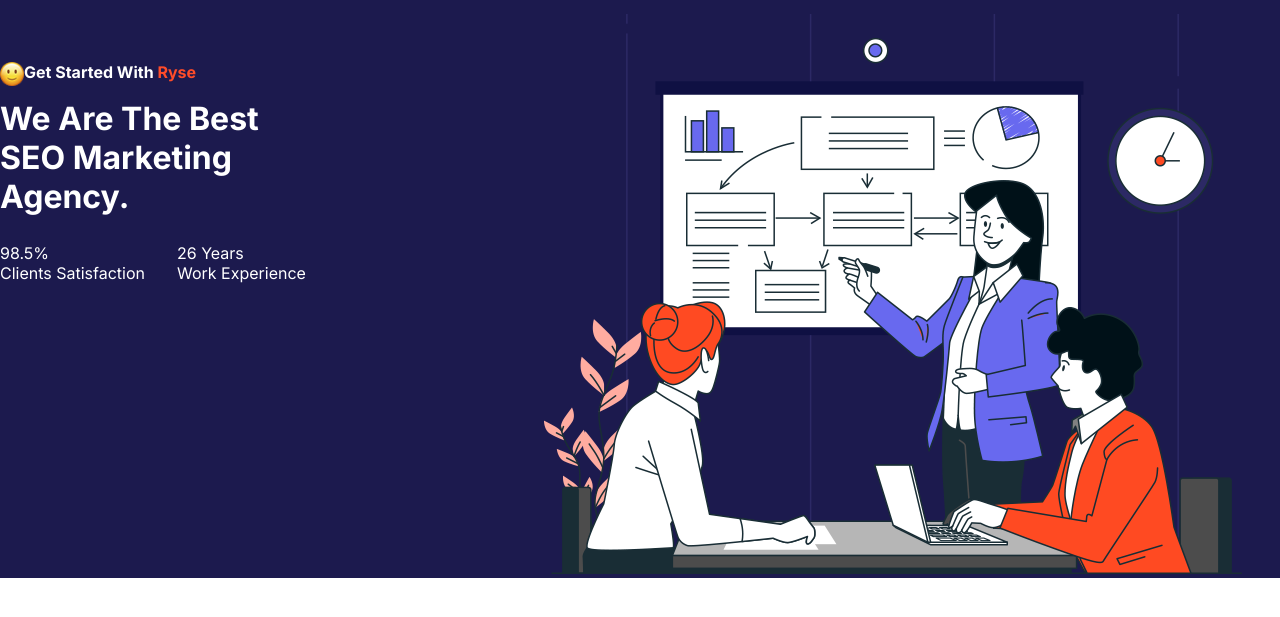
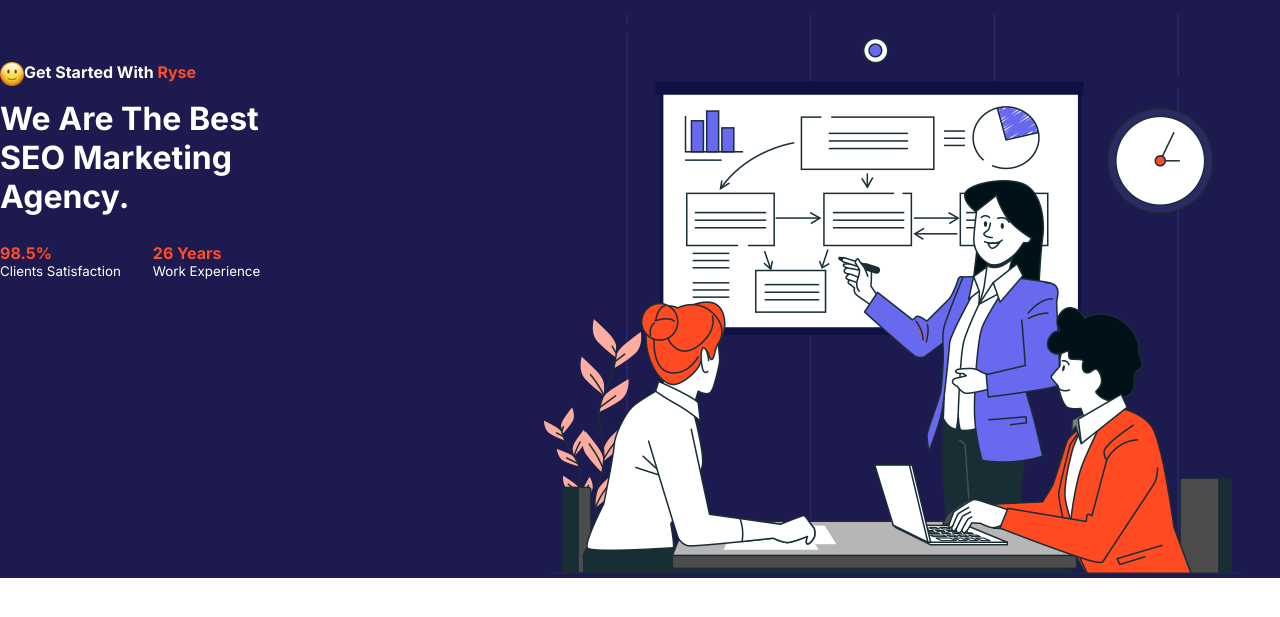
Before and after one commit to Simo0501/HTML11-RYSE, a plain HTML site: page index.html in a window 1280 px wide. Shown: the part 79-696 px from the top of the page. Drawn offline with Linux system fonts and the light colour scheme.

Commit message:
messo in colonna gli small e gli h4

```diff
--- a/css/style.css
+++ b/css/style.css
@@ -35,6 +35,10 @@ html{
 .col{
   display: flex;
   gap: 2rem;
+}
+.col-column{
+  display: flex;
+  flex-direction: column;
 }
 .col-action button{
   display: flex;
--- a/index.html
+++ b/index.html
@@ -74,11 +74,13 @@
             <h2 class="jumbo-title"><img src="./css/img/emoji.png" alt="">Get Started With <span class="text-red">Ryse</span></h2>
             <h3 class="jumbo-subtitle">We Are The Best <br> SEO Marketing <br> Agency.</h3>
             <div class="row">
-              <div class="col">98.5% <br>
-                Clients Satisfaction
+              <div class="col-column">
+                <h4 class="text-red">98.5%</h4>
+                <small>Clients Satisfaction</small>
               </div>
-              <div class="col">26 Years <br>
-                Work Experience
+              <div class="col-column">
+                <h4 class="text-red">26 Years</h4>
+                <small>Work Experience</small>
               </div>
             </div>
           </div>
```
